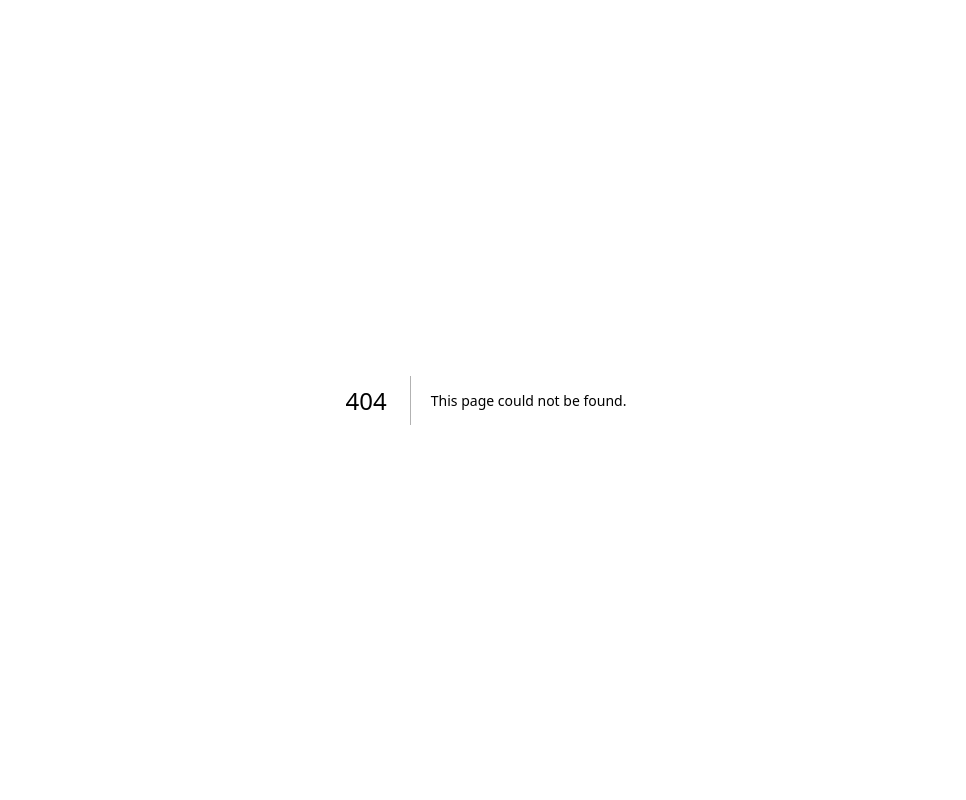
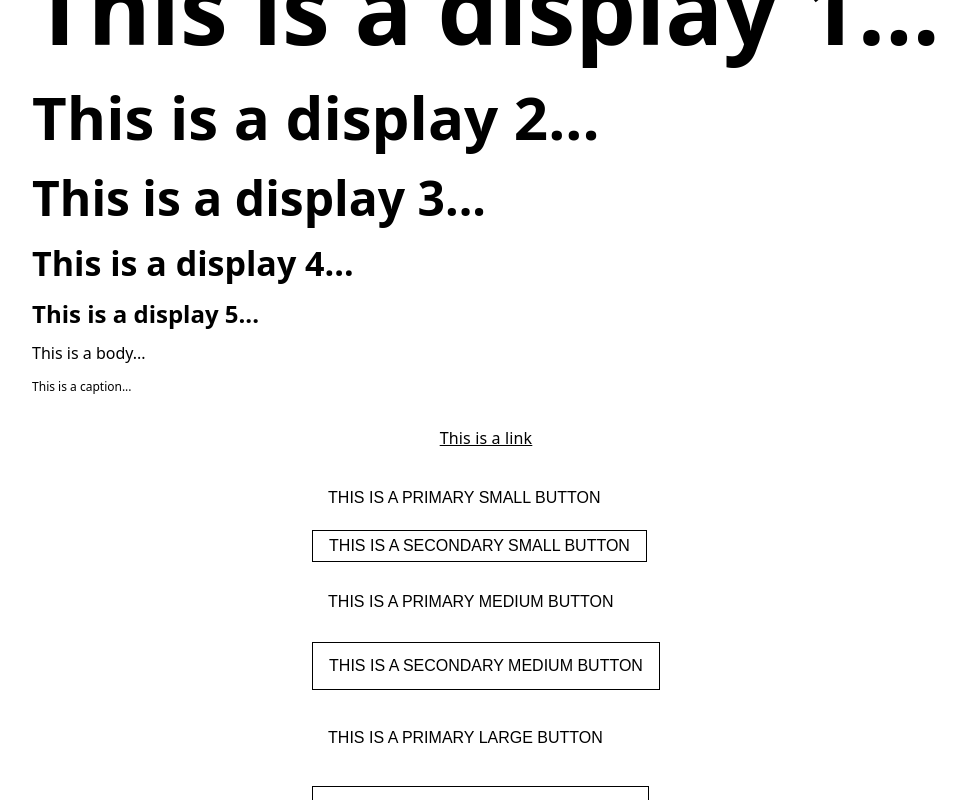
Before and after one commit to Hmoulvad/NewProject, a Next.js app: page /ui in a window 1280 px wide. Before the commit this address had no page. Shown: the whole page, without its empty margins (154-1120 px from the left). Built offline with nearby package versions, Linux system fonts and the light colour scheme.

Commit message:
Refactor UI components and add new UI page

```diff
--- /dev/null
+++ b/src/app/ui/page.tsx
@@ -0,0 +1,47 @@
+import styles from "./styles.module.css";
+
+import Button from "@/components/UI/Button";
+import Link from "@/components/UI/Link";
+import LinkAsButton from "@/components/UI/Link/Button";
+import Typography from "@/components/UI/Typography";
+
+export default function UIPage() {
+  return (
+    <main className={styles.container}>
+      <section>
+        <Typography as="h1" variant="display1">
+          This is a display 1...
+        </Typography>
+        <Typography as="h2" variant="display2">
+          This is a display 2...
+        </Typography>
+        <Typography as="h3" variant="display3">
+          This is a display 3...
+        </Typography>
+        <Typography as="h4" variant="display4">
+          This is a display 4...
+        </Typography>
+        <Typography as="h5" variant="display5">
+          This is a display 5...
+        </Typography>
+        <Typography variant="body">This is a body...</Typography>
+        <Typography variant="caption">This is a caption...</Typography>
+      </section>
+      <section>
+        <Link href="/">This is a link</Link>
+      </section>
+      <section>
+        <Button size="small">This is a primary small button</Button>
+        <Button variant="secondary" size="small">
+          This is a secondary small button
+        </Button>
+        <Button>This is a primary medium button</Button>
+        <Button variant="secondary">This is a secondary medium button</Button>
+        <Button size="large">This is a primary large button</Button>
+        <Button variant="secondary" size="large">
+          This is a secondary large button
+        </Button>
+      </section>
+    </main>
+  );
+}
--- /dev/null
+++ b/src/app/ui/styles.module.css
@@ -0,0 +1,14 @@
+.container {
+  display: flex;
+  flex-direction: column;
+  align-items: center;
+  justify-content: center;
+  height: 100vh;
+  gap: 2rem;
+}
+
+.container section {
+  display: flex;
+  flex-direction: column;
+  gap: 1rem;
+}
--- a/src/components/UI/Button/index.tsx
+++ b/src/components/UI/Button/index.tsx
@@ -1,12 +1,13 @@
-import styles from "./styles.module.css";
+import { ButtonProps, button } from "./shared";
 
-type Props = {
-  children: React.ReactNode;
-} & React.ButtonHTMLAttributes<HTMLButtonElement>;
-
-export default function Button({ children, ...rest }: Props) {
+export default function Button({
+  children,
+  variant,
+  size,
+  ...rest
+}: ButtonProps) {
   return (
-    <button className={styles.button} {...rest}>
+    <button className={button({ variant, size })} {...rest}>
       {children}
     </button>
   );
--- /dev/null
+++ b/src/components/UI/Button/shared.ts
@@ -0,0 +1,23 @@
+import styles from "./styles.module.css";
+import { cva, type VariantProps } from "class-variance-authority";
+
+export const button = cva(styles.button, {
+  variants: {
+    variant: {
+      primary: styles.primary,
+      secondary: styles.secondary,
+    },
+    size: {
+      small: styles.small,
+      medium: styles.medium,
+      large: styles.large,
+    },
+  },
+  defaultVariants: {
+    variant: "primary",
+    size: "medium",
+  },
+});
+
+export type ButtonProps = VariantProps<typeof button> &
+  Omit<React.HTMLAttributes<HTMLElement>, "className">;
--- a/src/components/UI/Button/styles.module.css
+++ b/src/components/UI/Button/styles.module.css
@@ -1,17 +1,37 @@
 .button {
   cursor: pointer;
-  padding: 4px;
-  border: 1px solid var(--primary-color);
+  padding-inline: 1rem;
   background-color: transparent;
-  color: var(--primary-color);
   font-size: 1rem;
   font-weight: 400;
   line-height: 1.5;
-  letter-spacing: 0.00938em;
   display: flex;
   align-items: center;
   justify-content: center;
   width: fit-content;
   text-transform: uppercase;
   text-decoration: none;
+  border: none;
 }
+
+.primary {
+  color: var(--primary-color);
+  background-color: var(secondary-color);
+}
+
+.secondary {
+  color: var(--primary-color);
+  border: 1px solid var(--primary-color);
+}
+
+.small {
+  height: 2rem;
+}
+
+.medium {
+  height: 3rem;
+}
+
+.large {
+  height: 4rem;
+}
--- a/src/components/UI/Typography/index.tsx
+++ b/src/components/UI/Typography/index.tsx
@@ -7,7 +7,10 @@ const typography = cva(styles.base, {
       display1: styles.display1,
       display2: styles.display2,
       display3: styles.display3,
+      display4: styles.display4,
+      display5: styles.display5,
       body: styles.body,
+      caption: styles.caption,
     },
   },
   defaultVariants: {
@@ -16,7 +19,7 @@ const typography = cva(styles.base, {
 });
 
 type Props = {
-  as: React.ElementType;
+  as?: React.ElementType;
 } & VariantProps<typeof typography> &
   Omit<React.HTMLAttributes<HTMLElement>, "className">;
 
--- a/src/components/UI/Typography/styles.module.css
+++ b/src/components/UI/Typography/styles.module.css
@@ -5,27 +5,41 @@
 .display1 {
   font-size: 6rem;
   font-weight: 600;
-  line-height: 1.167;
-  letter-spacing: -0.01562em;
+  line-height: 1.2;
 }
 
 .display2 {
   font-size: 3.75rem;
   font-weight: 600;
   line-height: 1.2;
-  letter-spacing: -0.00833em;
 }
 
 .display3 {
   font-size: 3rem;
   font-weight: 600;
-  line-height: 1.167;
-  letter-spacing: 0em;
+  line-height: 1.2;
+}
+
+.display4 {
+  font-size: 2.125rem;
+  font-weight: 600;
+  line-height: 1.2;
+}
+
+.display5 {
+  font-size: 1.5rem;
+  font-weight: 600;
+  line-height: 1.2;
 }
 
 .body {
   font-size: 1rem;
   font-weight: 400;
-  line-height: 1.5;
-  letter-spacing: 0.00938em;
+  line-height: 1.2;
 }
+
+.caption {
+  font-size: 0.75rem;
+  font-weight: 400;
+  line-height: 1.2;
+}
--- a/src/styles/globals.css
+++ b/src/styles/globals.css
@@ -1,8 +1,4 @@
-:root {
-  --primary-color: #000;
-  --secondary-color: #fff;
-  --color-link: #0070f3;
-}
+@import url("./variables.css");
 
 * {
   box-sizing: border-box;
@@ -17,10 +13,3 @@ body {
   overflow-x: hidden;
   background-color: var(--secondary-color);
 }
-
-@media (prefers-color-scheme: dark) {
-  :root {
-    --primary-color: #fff;
-    --secondary-color: #000;
-  }
-}
--- /dev/null
+++ b/src/styles/variables.css
@@ -0,0 +1,12 @@
+:root {
+  --primary-color: #000;
+  --secondary-color: #fff;
+  --color-link: #0070f3;
+}
+
+@media (prefers-color-scheme: dark) {
+  :root {
+    --primary-color: #fff;
+    --secondary-color: #000;
+  }
+}
```
Also changed, not shown: src/app/page.tsx (+2 -18 lines), src/components/UI/Button/Link.tsx (+9 -6 lines).
